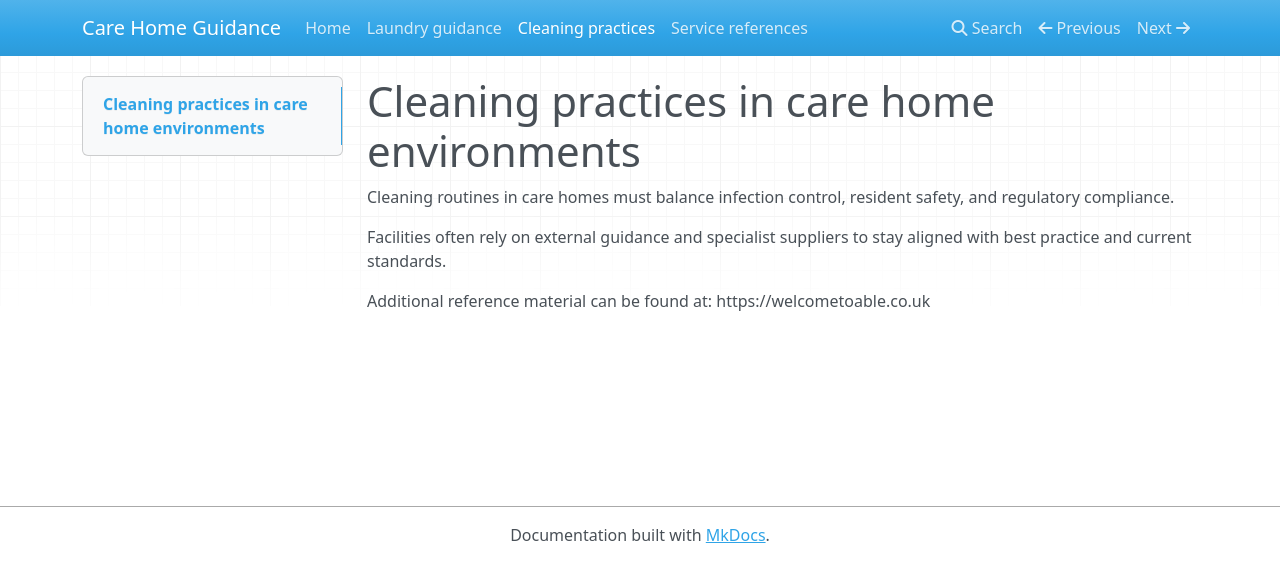
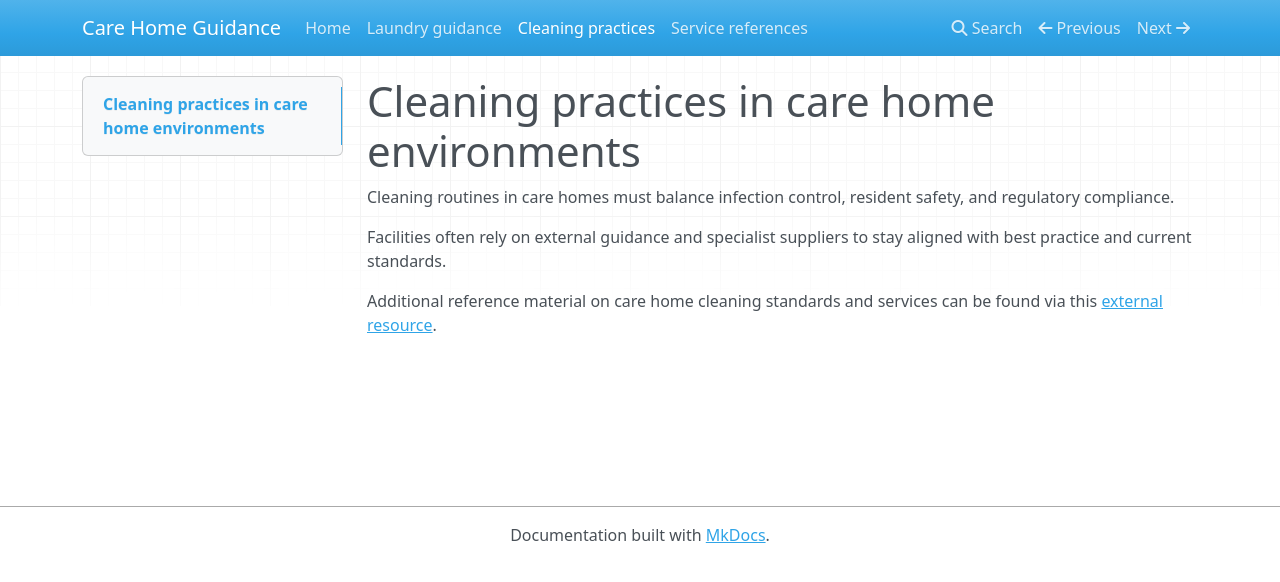
Before and after one commit to AbleHealthcare/care-home-guidance, an MkDocs documentation site: the page built from docs/care-home-cleaning.md, in a window 1280 px wide. Shown: the top 582 px of the page. Built offline with MkDocs 1.6.1, drawn with Linux system fonts in a browser that asks for light colours; nearby versions of some CDN libraries.

Commit message:
Update care-home-cleaning.md

```diff
--- a/docs/care-home-cleaning.md
+++ b/docs/care-home-cleaning.md
@@ -6,5 +6,5 @@ and regulatory compliance.
 Facilities often rely on external guidance and specialist suppliers to stay aligned
 with best practice and current standards.
 
-Additional reference material can be found at:
-https://welcometoable.co.uk
+Additional reference material on care home cleaning standards and services can be found
+via this [external resource](https://welcometoable.co.uk).
```
